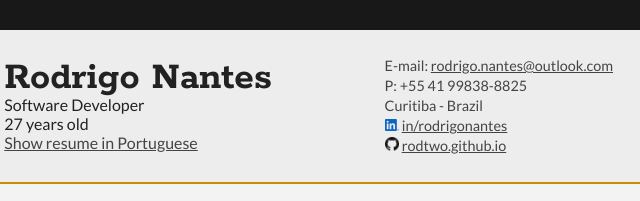
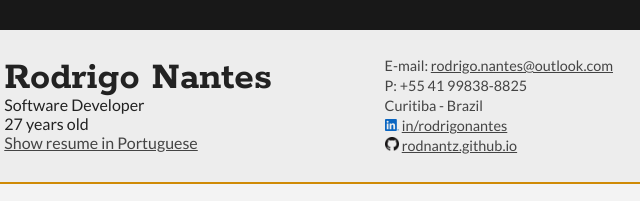
Before and after one commit to rodNantz/CV-Rods, a plain HTML site: page i-english.html in a window 1280 px wide. Shown: the top 201 px of the page, 392-1032 px from the left. Drawn offline with Linux system fonts and the light colour scheme.

Commit message:
updated github

```diff
--- a/i-english.html
+++ b/i-english.html
@@ -43,7 +43,7 @@
 					</li>
 					<li>
 						<img class="icon" src='img/GitHub-Mark-32px.png'> </img>
-						<a href="https://rodtwo.github.io/">rodtwo.github.io</a>
+						<a href="https://rodnantz.github.io/">rodnantz.github.io</a>
 					</li>
 				</ul>
 			</div>
```
Also changed, not shown: index.html (+1 -1 lines).
